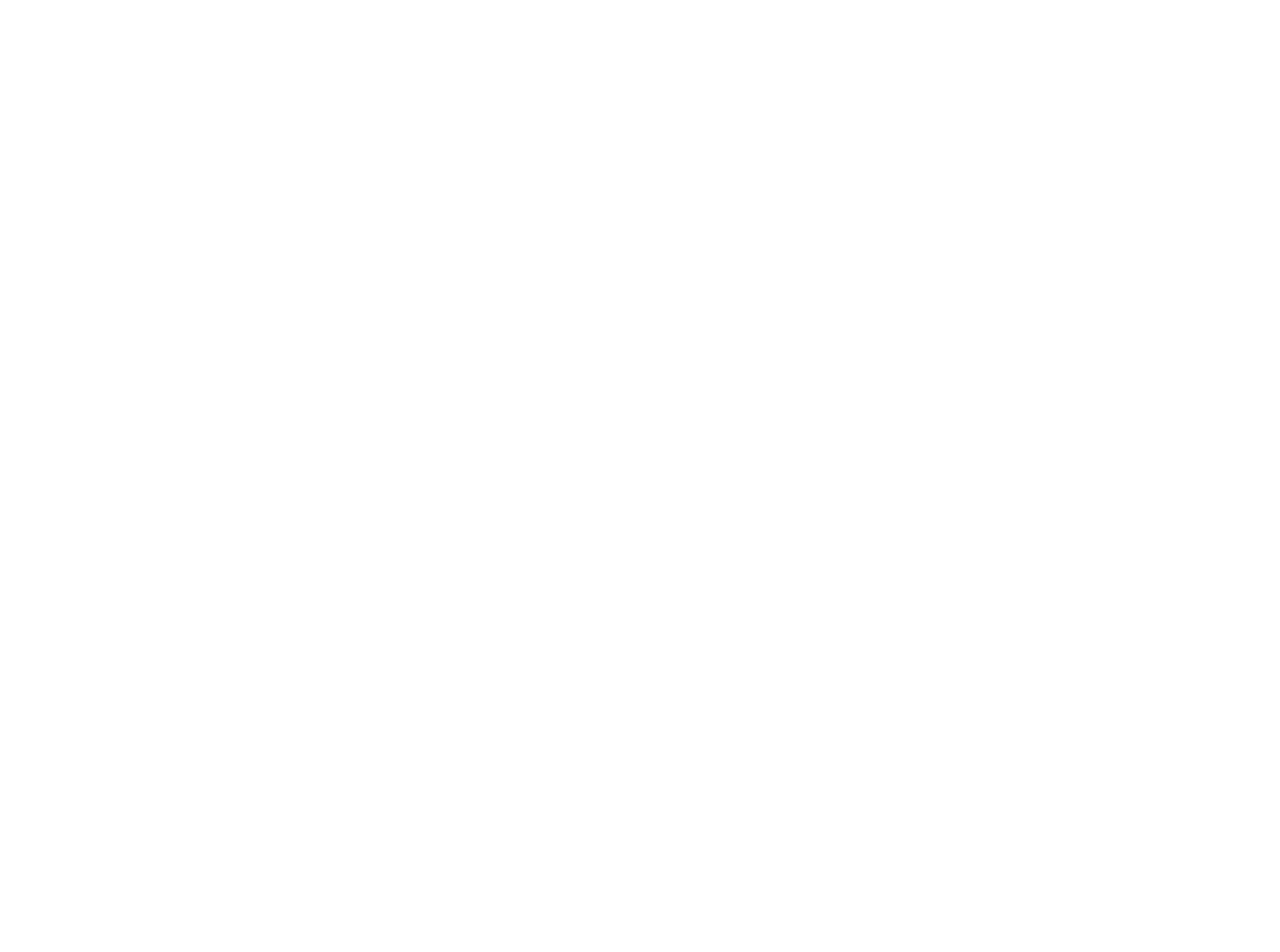
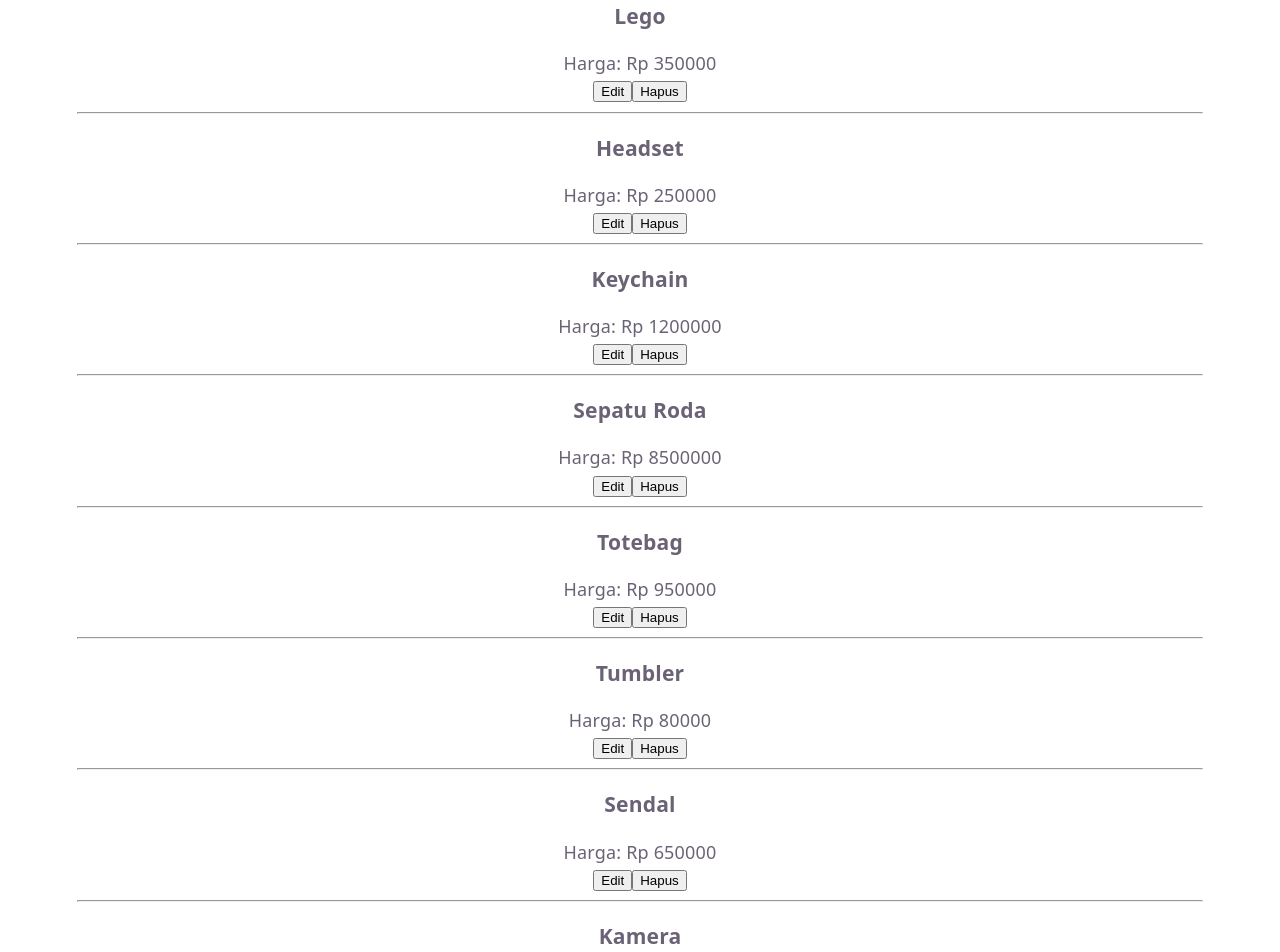
Before and after one commit to kukuraaa/Tugas-React-pt-2, a React (Vite) app: page / in a window 1280 px wide. Shown: the part 380-1332 px from the top of the page. Before the commit the page ends 800 px from the top, so only its background shows below. Built offline with nearby package versions, Linux system fonts and the light colour scheme.

Commit message:
day 3 nambahin produk

```diff
--- a/src/App.tsx
+++ b/src/App.tsx
@@ -1,4 +1,5 @@
 import Conditional from "./Components/Conditional";
+import ListRendering from "./Components/ListRendering";
 import UseEffect from "./Components/UseEffect"
 
 function App(){
@@ -6,6 +7,7 @@
     <div>
       <UseEffect/>
       <Conditional/>
+      <ListRendering/>
     </div>
   )
 }
--- /dev/null
+++ b/src/Components/ListRendering.tsx
@@ -0,0 +1,72 @@
+function ListRendering(){
+    const products = [
+    {
+      id: 1,
+      nama: "Cilok",
+      harga: 5000,
+    },
+    {
+      id: 2,
+      nama: "Lego",
+      harga: 350000,
+    },
+    {
+      id: 3,
+      nama: "Headset",
+      harga: 250000,
+    },
+    {
+      id: 4,
+      nama: "Keychain",
+      harga: 1200000,
+    },
+    {
+      id: 5,
+      nama: "Sepatu Roda",
+      harga: 8500000,
+    },
+    {
+      id: 6,
+      nama: "Totebag",
+      harga: 950000,
+    },
+    {
+      id: 7,
+      nama: "Tumbler",
+      harga: 80000,
+    },
+    {
+      id: 8,
+      nama: "Sendal",
+      harga: 650000,
+    },
+    {
+      id: 9,
+      nama: "Kamera",
+      harga: 400000,
+    },
+    {
+      id: 10,
+      nama: "Tas",
+      harga: 300000,
+    },
+  ];
+  return(
+    <div>
+      {products.map((product) => (
+        <div key={product.id}>
+          <h3>{product.nama}</h3>
+          <p>Harga: Rp {product.harga}</p>
+
+          <button>Edit</button>
+          <button>Hapus</button>
+
+          <hr />
+        </div>
+      ))}
+    </div>
+
+  );
+
+}
+export default ListRendering;
```
